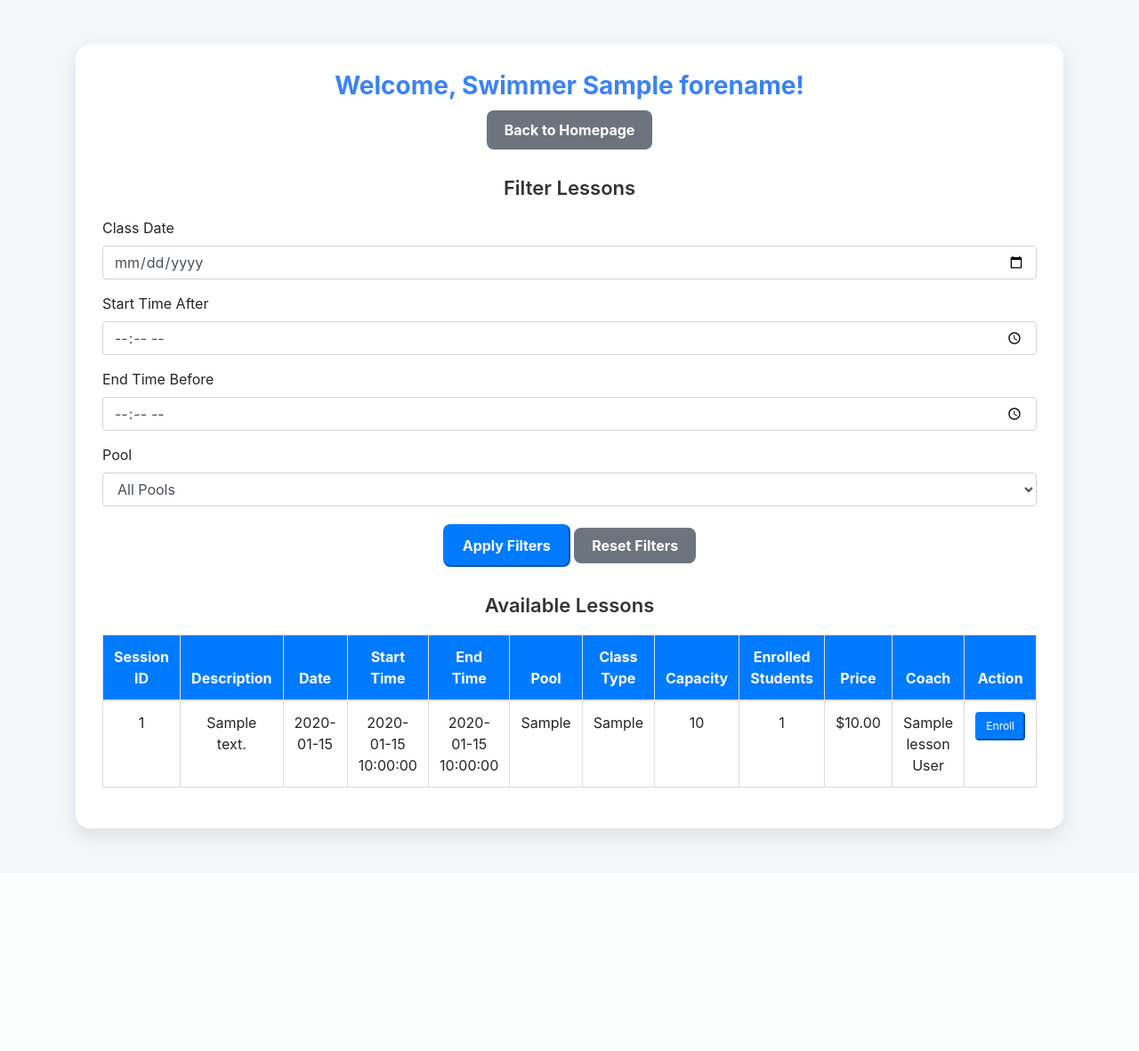
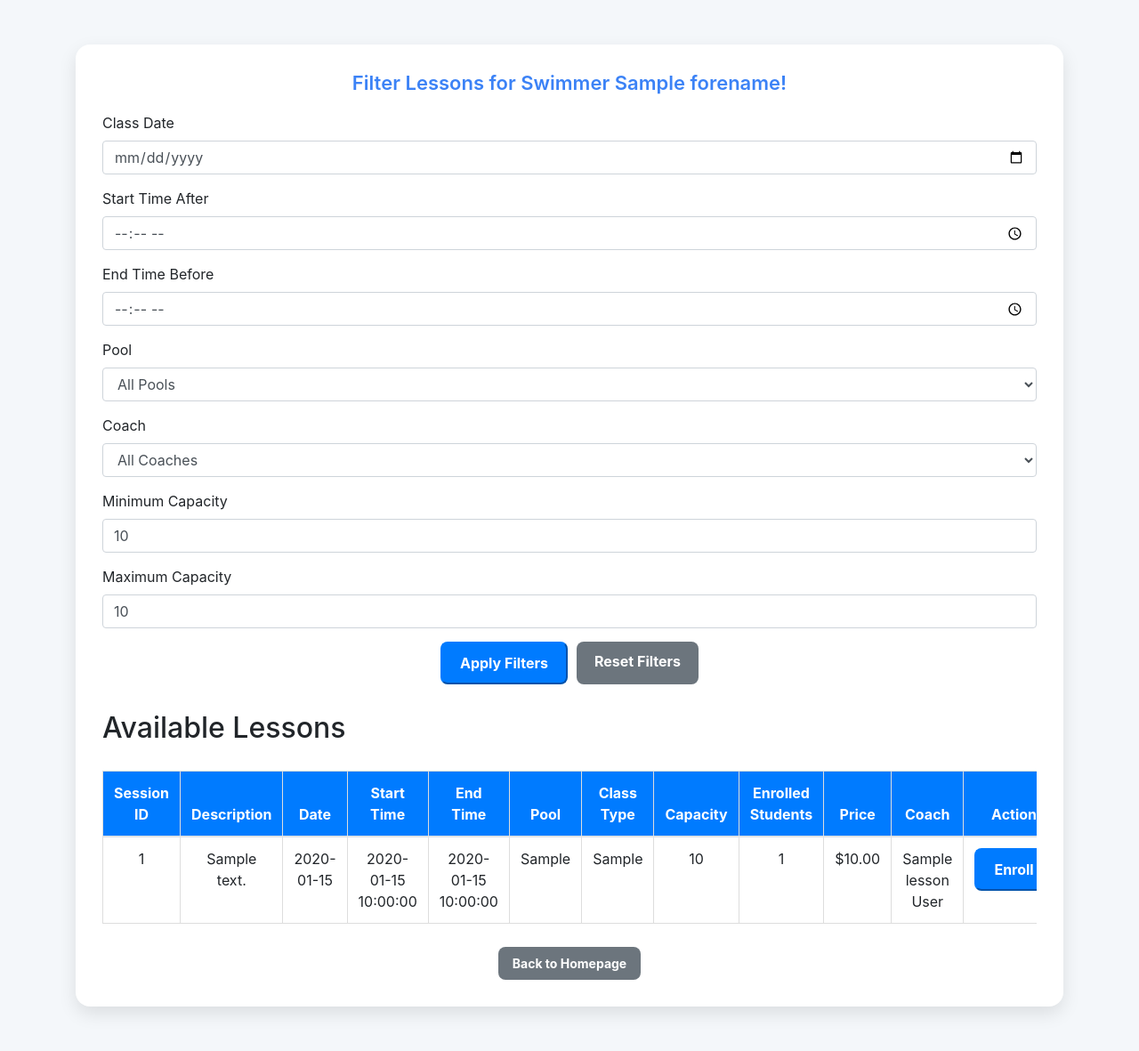
Before and after one commit to uygararas/pool_registration_system, a Flask app: template app/templates/swimmer_lesson.html in a window 1280 px wide. Shown: the whole page at 89% size. Before the commit the page ends 948 px from the top, so only its background shows below. Run offline with Flask 3, Linux system fonts and the light colour scheme; the template is opened without the code that fills it: most values are stand-ins (such as "Sample title", 1, 10 or a date in 2020); some libraries are stand-ins or nearby versions.

Commit message:
Updates on Swimmer Lesson page
adding more filters

```diff
--- a/app/static/swimmer_lesson.css
+++ b/app/static/swimmer_lesson.css
@@ -8,42 +8,49 @@ body {
 
 /* Lesson Container */
 .lesson-container {
-    max-width: 1200px; /* Increased width */
+    max-width: 1200px;
     margin: 50px auto;
     padding: 30px;
     background: #ffffff;
     box-shadow: 0 8px 20px rgba(0, 0, 0, 0.1);
     border-radius: 16px;
+    overflow: hidden;
 }
 
 /* Welcome Section */
-.welcome-section {
+.welcome-section h1 {
+    font-size: 32px;
+    font-weight: 700;
+    color: #333;
     text-align: center;
-    margin-bottom: 20px;
-}
-
-.welcome-section .title {
-    font-size: 28px;
-    font-weight: 700;
-    color: #3b82f6;
-    margin-bottom: 10px;
 }
 
 .navigation-links {
-    display: flex;
-    justify-content: center;
-    gap: 10px;
+    text-align: center;
+    margin-top: 10px;
+}
+
+.navigation-links a {
+    display: inline-block;
+    padding: 8px 16px; /* Reduced size */
+    font-size: 14px; /* Smaller font */
+    font-weight: bold;
+    color: white;
+    background-color: #6c757d;
+    border-radius: 8px;
+    text-decoration: none;
+    transition: background-color 0.3s;
+}
+
+.navigation-links a:hover {
+    background-color: #5a6268;
 }
 
 /* Filter Form */
-.filter-form {
-    margin: 30px 0;
-}
-
 .filter-form .section-title {
     font-size: 22px;
     font-weight: 600;
-    color: #333;
+    color: #3b82f6; /* Changed to blue */
     text-align: center;
     margin-bottom: 20px;
 }
@@ -53,34 +60,41 @@ body {
 }
 
 .form-actions {
-    text-align: center;
-    margin-top: 20px;
+    display: flex;
+    justify-content: center;
+    gap: 10px;
 }
 
-.form-actions .btn-primary, .btn-secondary {
+.btn-primary {
+    background-color: #007bff;
+    color: white;
     padding: 10px 20px;
     font-size: 16px;
     font-weight: bold;
     border-radius: 8px;
     text-decoration: none;
-}
-
-.btn-primary {
-    background-color: #007bff;
-    color: white;
+    transition: background-color 0.3s, box-shadow 0.3s;
 }
 
 .btn-primary:hover {
     background-color: #0056b3;
+    box-shadow: 0 4px 10px rgba(0, 0, 0, 0.1);
 }
 
 .btn-secondary {
     background-color: #6c757d;
     color: white;
+    padding: 10px 20px;
+    font-size: 16px;
+    font-weight: bold;
+    border-radius: 8px;
+    text-decoration: none;
+    transition: background-color 0.3s, box-shadow 0.3s;
 }
 
 .btn-secondary:hover {
     background-color: #5a6268;
+    box-shadow: 0 4px 10px rgba(0, 0, 0, 0.1);
 }
 
 /* Lessons Section */
@@ -88,15 +102,6 @@ body {
     margin-top: 30px;
 }
 
-.lessons-section .section-title {
-    font-size: 22px;
-    font-weight: 600;
-    color: #333;
-    text-align: center;
-    margin-bottom: 20px;
-}
-
-/* Table */
 .table-responsive {
     overflow-x: auto;
 }
@@ -127,46 +132,3 @@ body {
 .table tbody tr:hover {
     background-color: #f1f1f1;
 }
-
-/* Buttons */
-.btn-sm {
-    font-size: 12px;
-    padding: 5px 10px;
-    border-radius: 4px;
-    text-align: center;
-}
-
-.btn-warning {
-    background-color: #ffc107;
-    color: white;
-}
-
-.btn-warning:hover {
-    background-color: #e0a800;
-}
-
-.btn-danger {
-    background-color: #dc3545;
-    color: white;
-}
-
-.btn-danger:hover {
-    background-color: #c82333;
-}
-
-.btn-secondary {
-    background-color: #6c757d;
-    color: white;
-}
-
-.btn-secondary:hover {
-    background-color: #5a6268;
-}
-
-/* Responsive Design */
-@media (max-width: 768px) {
-    .table th,
-    .table td {
-        font-size: 12px;
-    }
-}
--- a/app/templates/generate_report.html
+++ b/app/templates/generate_report.html
@@ -2,7 +2,7 @@
 block content %}
 <link
   rel="stylesheet"
-  href="{{ url_for('static', filename='swimmer_review_coach.css') }}"
+  href="{{ url_for('static', filename='generate_report.css') }}"
 />
 
 <div class="report-container">
--- a/app/templates/swimmer_lesson.html
+++ b/app/templates/swimmer_lesson.html
@@ -15,23 +15,15 @@
         {% for category, message in messages %}
           <div class="flash-message alert-{{ category }}">
             <span class="message-text">{{ message }}</span>
-            <span class="close-btn" onclick="this.parentElement.style.display='none';">&times;</span>
+            <button class="close-btn" aria-label="Close" onclick="this.parentElement.style.display='none';">&times;</button>
           </div>
         {% endfor %}
       {% endif %}
     {% endwith %}
 
-    <!-- Welcome Section -->
-    <div class="welcome-section">
-        <h1 class="title">Welcome, Swimmer {{ forename }}!</h1>
-        <div class="navigation-links">
-            <a href="{{ url_for('swimmer_homepage') }}" class="btn-secondary">Back to Homepage</a>
-        </div>
-    </div>
-
     <!-- Filter Form -->
     <div class="filter-form">
-        <h2 class="section-title">Filter Lessons</h2>
+        <h2 class="section-title">Filter Lessons for Swimmer {{ forename }}!</h2>
         <form method="GET" action="{{ url_for('swimmer_lessons') }}">
             <div class="form-group">
                 <label for="class_date">Class Date</label>
@@ -56,7 +48,26 @@
                     {% endfor %}
                 </select>
             </div>
-            <div class="form-actions">
+            <div class="form-group">
+                <label for="coach">Coach</label>
+                <select class="form-control" id="coach" name="coach">
+                    <option value="All" {% if filters.get('coach') == 'All' or not filters.get('coach') %}selected{% endif %}>All Coaches</option>
+                    {% for coach in coaches %}
+                    <option value="{{ coach.coach_id }}" {% if filters.get('coach') == coach.coach_id|string %}selected{% endif %}>
+                        {{ coach.forename }} {{ coach.surname }}
+                    </option>
+                    {% endfor %}
+                </select>
+            </div>
+            <div class="form-group">
+                <label for="min_capacity">Minimum Capacity</label>
+                <input type="number" class="form-control" id="min_capacity" name="min_capacity" value="{{ filters.get('min_capacity', '') }}" min="0">
+            </div>
+            <div class="form-group">
+                <label for="max_capacity">Maximum Capacity</label>
+                <input type="number" class="form-control" id="max_capacity" name="max_capacity" value="{{ filters.get('max_capacity', '') }}" min="0">
+            </div>
+            <div class="form-actions" style="display: flex; justify-content: center; gap: 10px;">
                 <button type="submit" class="btn-primary">Apply Filters</button>
                 <a href="{{ url_for('swimmer_lessons') }}" class="btn-secondary">Reset Filters</a>
             </div>
@@ -67,6 +78,7 @@
     <div class="lessons-section">
         <h2 class="section-title">Available Lessons</h2>
         {% if lessons %}
+        <div class="table-responsive">
             <table class="table">
                 <thead>
                     <tr>
@@ -125,9 +137,13 @@
                     {% endfor %}
                 </tbody>
             </table>
+        </div>
         {% else %}
         <p>No lessons found matching your criteria.</p>
         {% endif %}
     </div>
+    <div class="navigation-links" style="text-align: center;">
+        <a href="{{ url_for('swimmer_homepage') }}" class="btn-secondary">Back to Homepage</a>
+    </div>
 </div>
 {% endblock %}
```
Lines whose indentation alone changed are shown as unchanged.
